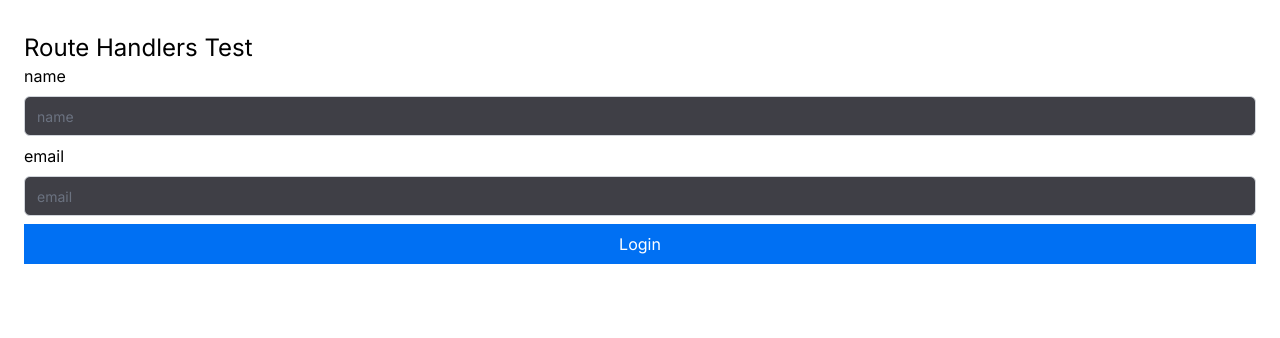
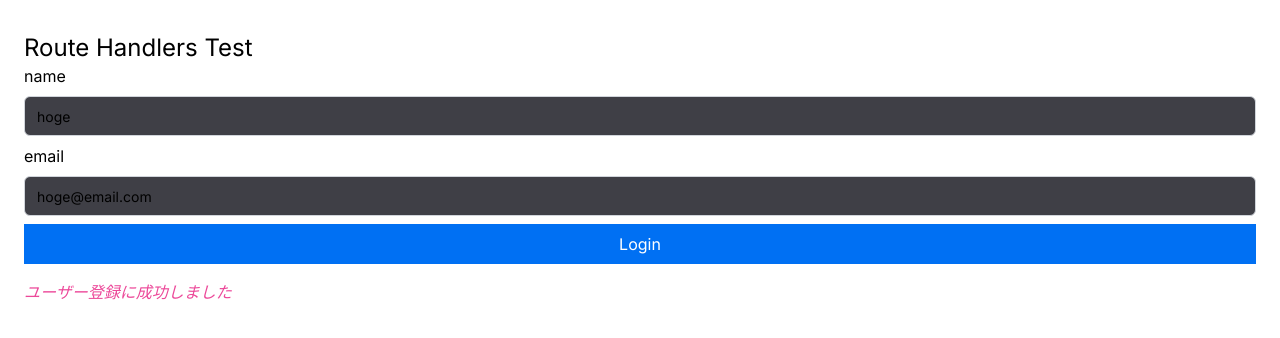
Before and after one commit to nansystem/nextjs-dashboard, a Next.js app: page /login in a window 1280 px wide. Both pictures are taken after a click on the button "Login". Shown: the top 338 px of the page. Built offline with nearby package versions, Linux system fonts and the light colour scheme; a web font is replaced by a local one.

Commit message:
feat: zod

```diff
--- a/app/components/FormElement.tsx
+++ b/app/components/FormElement.tsx
@@ -1,9 +1,10 @@
 import { Input } from './ui/input';
+import { ZodErrors } from './ZodErrors';
 
 export const FormElement = ({
   item,
   data = '',
-  // errors = [],
+  errors = [],
 }: {
   item: string;
   data?: string;
@@ -19,7 +20,7 @@ export const FormElement = ({
         defaultValue={data}
         className="border border-gray-300 rounded-md text-white-700 bg-zinc-700"
       />
-      {/* {errors && <ZodErrors error={errors} />} */}
+      {errors && <ZodErrors error={errors} />}
     </div>
   );
 };
--- /dev/null
+++ b/app/components/RegisterError.tsx
@@ -0,0 +1,13 @@
+import { type RegisterErrors } from '@/app/login/action';
+
+export function RegisterErrors({
+  registerErrors,
+}: {
+  registerErrors: RegisterErrors;
+}) {
+  if (!registerErrors) return null;
+
+  return (
+    <div className="text-pink-500 text-md italic py-2">{registerErrors}</div>
+  );
+}
--- /dev/null
+++ b/app/components/ZodErrors.tsx
@@ -0,0 +1,8 @@
+export function ZodErrors({ error }: { error: string[] }) {
+  if (!error) return null;
+  return error.map((err: string, index: number) => (
+    <div key={index} className="text-pink-500 text-xs italic mt-1 py-2">
+      {err}
+    </div>
+  ));
+}
--- a/app/login/action.ts
+++ b/app/login/action.ts
@@ -1,4 +1,6 @@
 'use server';
+import { z } from 'zod';
+
 const sleep = (ms: number) => new Promise(res => setTimeout(res, ms));
 
 export async function handleClick({}: FormData) {
@@ -10,19 +12,85 @@ export async function handleClick({}: FormData) {
   };
 }
 
+const registerDB = async (data: ProfileFormProps) => {
+  try {
+    await sleep(2000);
+    return { data: data, error: null };
+  } catch (error) {
+    console.log('error:', error);
+    return { data: null, error: error as RegisterErrors };
+  }
+};
+
+const schemaRegister = z.object({
+  name: z
+    .string()
+    .min(3, { message: 'ユーザー名は3文字以上で入力してください' })
+    .max(10, { message: 'ユーザー名は10文字以内で入力してください' }),
+  email: z
+    .string()
+    .email({ message: '有効なメールアドレスを入力してください' }),
+});
+
 export interface ProfileFormProps {
   name: string;
   email: string;
 }
+
+export type RegisterErrors = string | null;
+export type ZodErrors = {
+  name?: string[];
+  email?: string[];
+} | null;
+export type RegisterState = ProfileFormProps & {
+  zodErrors?: ZodErrors;
+  registerErrors?: RegisterErrors;
+};
 export async function registerUser(
   prevState: ProfileFormProps,
   formData: FormData
-) {
-  await sleep(2000);
-  console.log('registerUser called:', prevState, formData);
-  const { email, password } = Object.fromEntries(formData);
+): Promise<RegisterState> {
+  console.info('registerUserです');
+  const validatedFields = schemaRegister.safeParse({
+    name: formData.get('name'),
+    email: formData.get('email'),
+  });
 
-  if (!email || !password) {
-    return { error: 'Missing Fields. Failed to Create an Account.' };
+  const rawFormData = Object.fromEntries(formData);
+
+  // 型ガード
+  const payload = {
+    name: typeof rawFormData.name === 'string' ? rawFormData.name : '',
+    email: typeof rawFormData.email === 'string' ? rawFormData.email : '',
+  };
+
+  // zod validtion
+  if (!validatedFields.success) {
+    console.info('入力エラーがあります。修正してください');
+    return {
+      ...payload,
+      zodErrors: validatedFields.error.flatten().fieldErrors,
+      registerErrors: null,
+    };
   }
+
+  const responseData = await registerDB(validatedFields.data);
+  if (responseData.data) {
+    return {
+      ...payload,
+      zodErrors: null,
+      registerErrors: 'ユーザー登録に成功しました',
+    };
+  }
+  if (responseData.error) {
+    console.info('ユーザー登録に失敗しました');
+    return {
+      ...payload,
+      zodErrors: null,
+      registerErrors: null,
+    };
+  }
+
+  console.info('finished', responseData);
+  return prevState;
 }
--- a/app/login/page.tsx
+++ b/app/login/page.tsx
@@ -2,12 +2,16 @@
 
 import Button from '@/app/components/Button';
 import { useActionState } from 'react';
-import { ProfileFormProps, registerUser } from '@/app/login/action';
+import { RegisterState, registerUser } from '@/app/login/action';
 import { FormElement } from '../components/FormElement';
+import { RegisterErrors } from '../components/RegisterError';
 
-const INITIAL_STATE: ProfileFormProps = {
+const INITIAL_STATE: RegisterState = {
   name: 'hoge',
   email: 'hoge@email.com',
+  zodErrors: null,
+  registerErrors: null,
+  message: '',
 };
 
 export default function Login() {
@@ -22,11 +26,20 @@ export default function Login() {
         <h2 className="text-2xl">Route Handlers Test</h2>
       </div>
       <form className="flex flex-col w-full gap-2" action={formAction}>
-        <FormElement item="name" data={state.name} />
-        <FormElement item="email" data={state.email} />
+        <FormElement
+          item="name"
+          data={state.name}
+          errors={state.zodErrors?.name}
+        />
+        <FormElement
+          item="email"
+          data={state.email}
+          errors={state.zodErrors?.email}
+        />
         {/* <InputForm type="email" name="email" placeholder="Email" />
         <InputForm type="password" name="password" placeholder="Password" /> */}
         <Button text="Login" type="submit" pending={pending} />
+        <RegisterErrors registerErrors={state.registerErrors ?? null} />
       </form>
     </div>
   );
```
